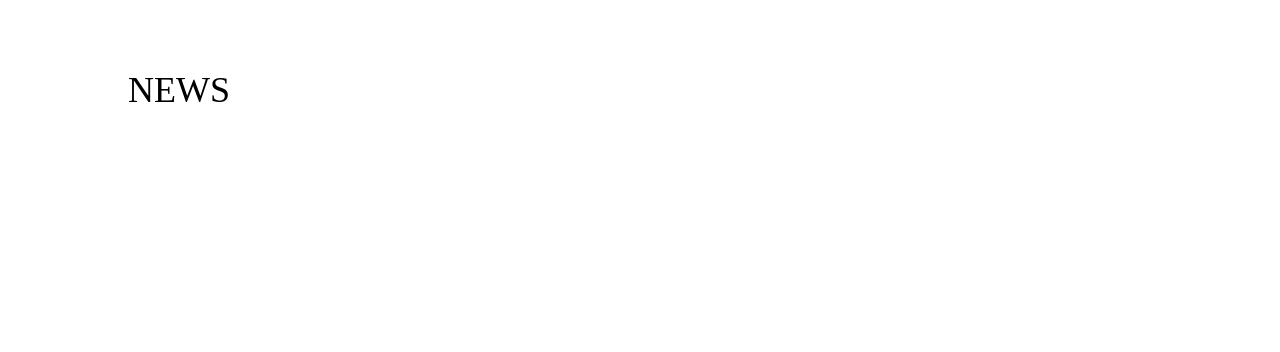
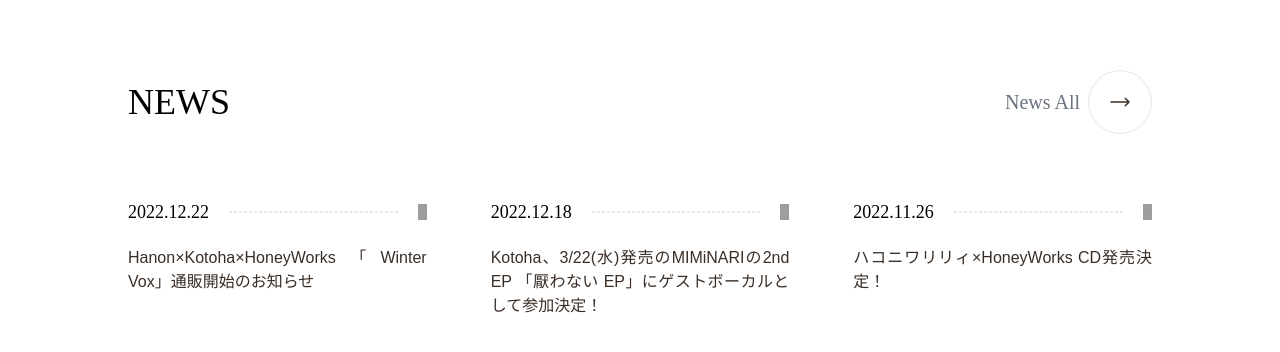
Before and after one commit to harithya/Hakoniwalily-Web, a React (Vite) app: page / in a window 1280 px wide. Shown: the part 3121-3473 px from the top of the page. Before the commit the page ends 3423 px from the top, so only its background shows below. Built offline with nearby package versions, Linux system fonts and the light colour scheme; grey boxes are pictures that could not be loaded; a web font is replaced by a local one.

Commit message:
menambahkan news

```diff
--- /dev/null
+++ b/src/components/Content/NewNews.tsx
@@ -0,0 +1,33 @@
+import React from 'react'
+
+const data = [
+    {
+        title: "Hanon×Kotoha×HoneyWorks「Winter Vox」通販開始のお知らせ",
+        date: "2022.12.22"
+    },
+    {
+        title: "Kotoha、3/22(水)発売のMIMiNARIの2nd EP 「厭わない EP」にゲストボーカルとして参加決定！",
+        date: "2022.12.18"
+    },
+    {
+        title: "ハコニワリリィ×HoneyWorks CD発売決定！",
+        date: "2022.11.26"
+    }
+]
+const NewNews = () => {
+    return (
+        <div className='flex lg:space-x-16 space-y-10 lg:space-y-0 lg:flex-row flex-col'>
+            {data.map((val, key) =>
+                <div key={key.toString()} className="lg:w-4/12 w-full hover:text-gray-600 cursor-pointer">
+                    <div className='mb-5 flex items-center space-x-5 '>
+                        <label className='text-lg'>{val.date}</label>
+                        <div className='border w-full h-[0.5px] border-dashed' />
+                        <div className='bg-[url("https://hakoniwalily.jp/cms/wp-content/themes/hakoniwalily/assets/img/common/deco_twinkle.svg")] h-4 w-4 bg-no-repeat' />
+                    </div>
+                    <h6 className='font-japanese text-justify text-primary'>{val.title}</h6>
+                </div>)}
+        </div>
+    )
+}
+
+export default NewNews
--- a/src/components/index.tsx
+++ b/src/components/index.tsx
@@ -1,7 +1,9 @@
 import MainLayout from "./Layout/MainLayout";
 import NewPost from "./Content/NewPost";
+import NewNews from "./Content/NewNews";
 
 export {
     MainLayout,
-    NewPost
+    NewPost,
+    NewNews
 }
--- a/src/pages/home/HomeView.tsx
+++ b/src/pages/home/HomeView.tsx
@@ -1,5 +1,5 @@
 import React from 'react'
-import { NewPost } from '../../components'
+import { NewNews, NewPost } from '../../components'
 import { MainLayout } from '../../components'
 
 const HomeView = () => {
@@ -54,7 +54,18 @@ const HomeView = () => {
                 </div>
             </section>
             <section className='container'>
-                <h4 className='text-4xl'>NEWS</h4>
+                <div className='flex justify-between items-center mb-16'>
+                    <h4 className='text-4xl '>NEWS</h4>
+                    <div className='flex items-center space-x-2'>
+                        <label className='text-xl text-gray-500'>News All</label>
+                        <div className='border lg:h-16 lg:w-16 h-10 w-10 flex justify-center items-center rounded-full'>
+                            <svg xmlns="http://www.w3.org/2000/svg" fill="none" viewBox="0 0 24 24" strokeWidth={1.5} stroke="currentColor" className="w-6 h-6 text-primary">
+                                <path strokeLinecap="round" strokeLinejoin="round" d="M17.25 8.25L21 12m0 0l-3.75 3.75M21 12H3" />
+                            </svg>
+                        </div>
+                    </div>
+                </div>
+                <NewNews />
             </section>
             <br />
             <br />
```
